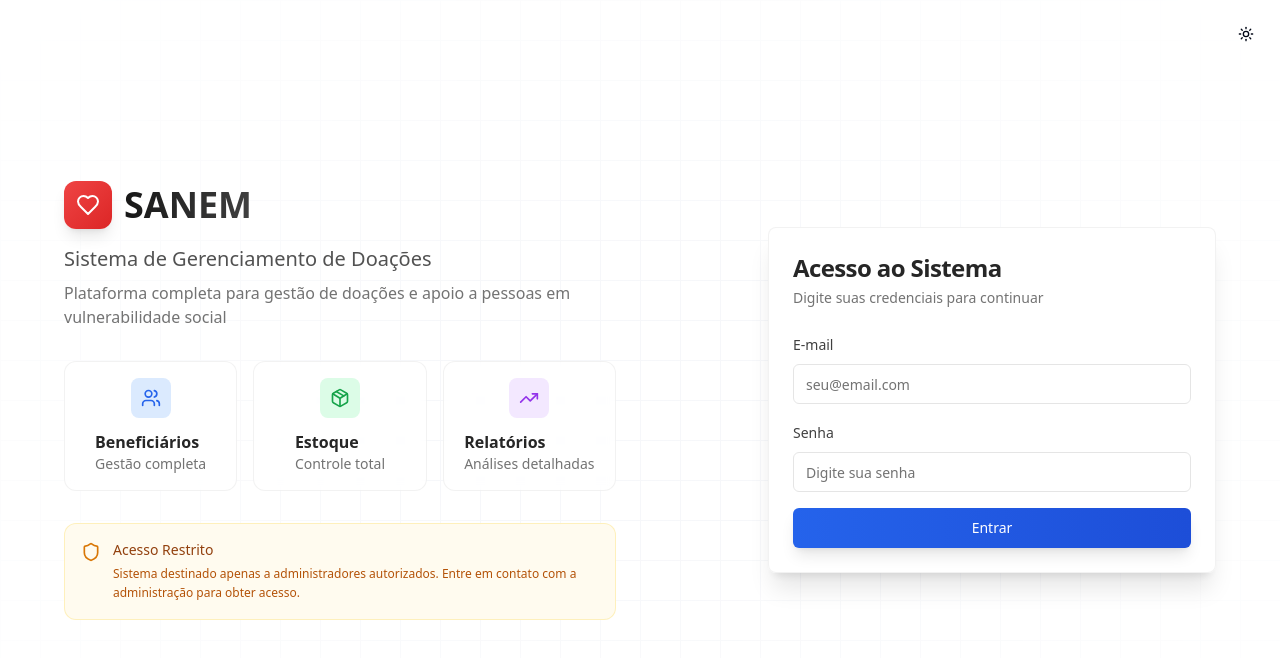
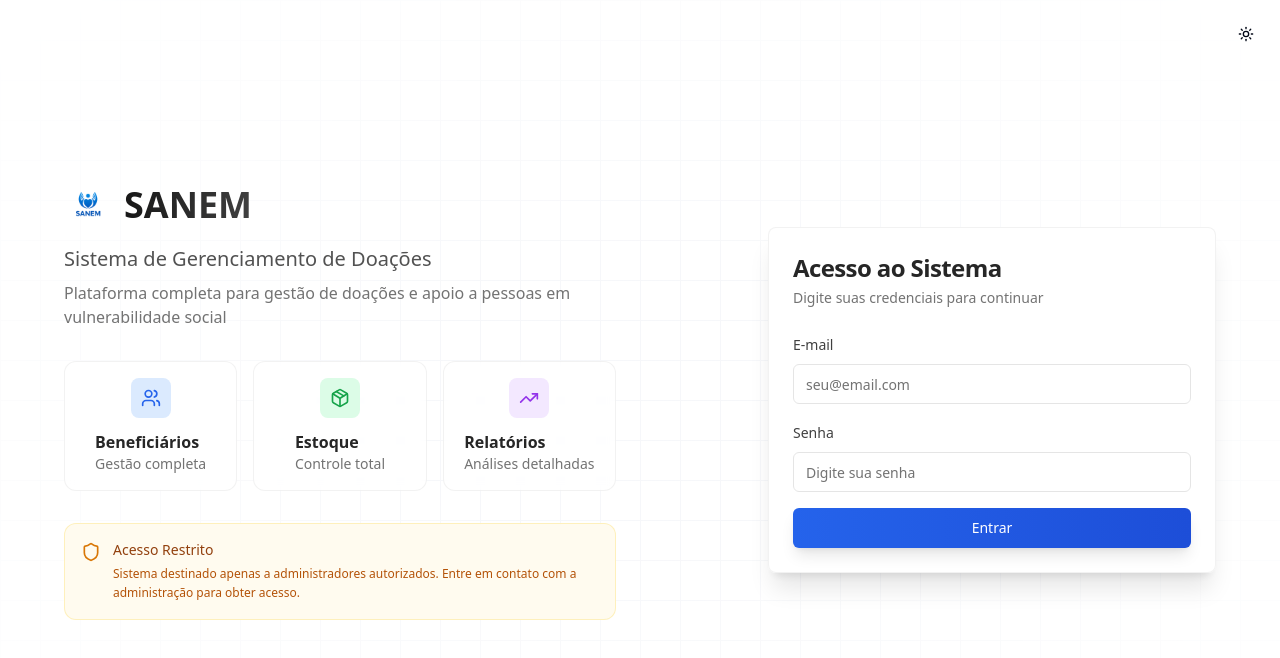
Before and after one commit to rafavieira1/Sistema_Sanem, a React (Vite) app: page / in a window 1280 px wide. Shown: the top 658 px of the page. Built offline with nearby package versions, Linux system fonts and the light colour scheme; no server answers.

Commit message:
Alteração na pagina de login

```diff
--- a/src/pages/Index.tsx
+++ b/src/pages/Index.tsx
@@ -64,9 +64,11 @@ const Index = () => {
             {/* Logo e título principal */}
             <div className="space-y-4">
               <div className="flex items-center justify-center lg:justify-start gap-3">
-                <div className="w-12 h-12 bg-gradient-to-br from-red-500 to-red-600 rounded-xl flex items-center justify-center shadow-lg">
-                  <Heart className="h-6 w-6 text-white" />
-                </div>
+                <img
+                  src="/sanem_logo_transparent.png"
+                  alt="SANEM Logo"
+                  className="h-12 w-12 object-contain"
+                />
                 <h1 className="text-4xl font-bold bg-gradient-to-r from-neutral-900 to-neutral-700 dark:from-neutral-100 dark:to-neutral-300 bg-clip-text text-transparent">
                   SANEM
                 </h1>
```
